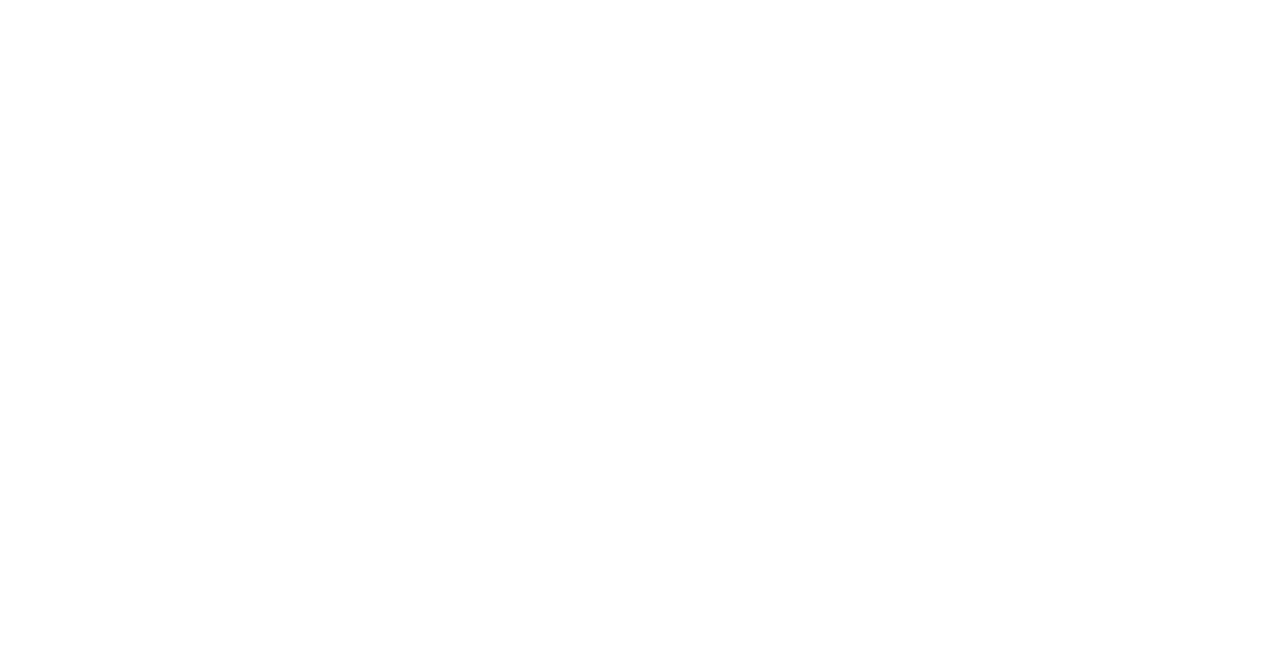
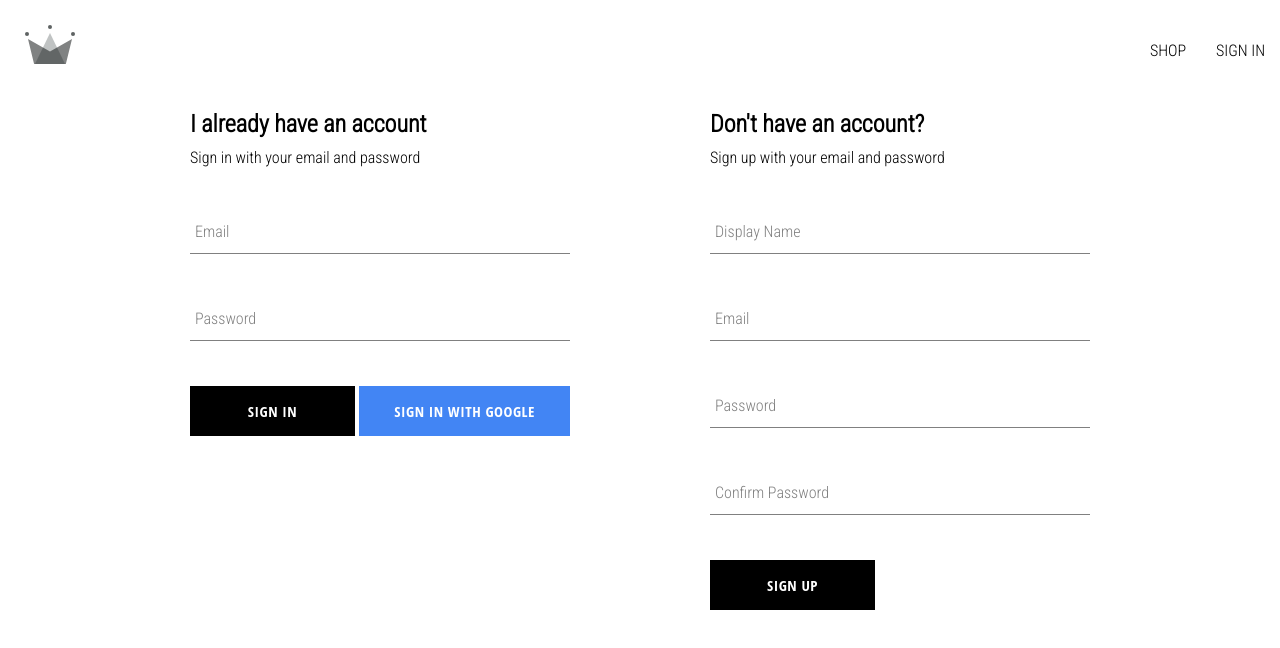
Before and after one commit to ChadlyRiedewald/ecommerce-demo, a React (Create React App) app: page /auth in a window 1280 px wide. Before the commit this address had no page. Shown: the top 648 px of the page. Built offline with nearby package versions, Linux system fonts and the light colour scheme.

Commit message:
created authentication page component alongside sign in form

```diff
--- a/src/App.js
+++ b/src/App.js
@@ -1,7 +1,7 @@
 import { Routes, Route } from 'react-router-dom';
 import Home from './routes/home/home.component';
 import Navigation from './routes/navigation/navigation.component';
-import SignIn from './routes/sign-in/sign-in.component';
+import Auth from './routes/auth/auth.component';
 
 const Shop = () => {
     return <div>Shop</div>;
@@ -13,7 +13,7 @@
             <Route path='/' element={<Navigation />}>
                 <Route index element={<Home />} />
                 <Route path='shop' element={<Shop />} />
-                <Route path='sign-in' element={<SignIn />} />
+                <Route path='auth' element={<Auth />} />
             </Route>
         </Routes>
     );
--- a/src/components/form-input/form-input.component.jsx
+++ b/src/components/form-input/form-input.component.jsx
@@ -1,13 +1,13 @@
 import './form-input.styles.scss';
 
-const FormInput = ({ label, inputOptions }) => {
+const FormInput = ({ label, ...otherProps }) => {
     return (
         <div className='group'>
-            <input className='form-input' {...inputOptions} />
+            <input className='form-input' {...otherProps} />
             {label && (
                 <label
                     className={`${
-                        inputOptions.value.length ? 'shrink' : ''
+                        otherProps.value.length ? 'shrink' : ''
                     } form-input-label`}
                 >
                     {label}
--- /dev/null
+++ b/src/components/sign-in-form/sign-in-form.component.jsx
@@ -0,0 +1,96 @@
+import FormInput from '../form-input/form-input.component';
+import Button from '../button/button.component';
+import './sign-in-form.styles.scss';
+import { useState } from 'react';
+
+import {
+    signInWithGooglePopup,
+    createUserDocumentFromAuth,
+    signInAuthUserWithEmailAndPassword,
+} from '../../utils/firebase/firebase.utils';
+
+const defaultFormFields = {
+    email: '',
+    password: '',
+};
+
+const SignInForm = () => {
+    const [formFields, setFormFields] = useState(defaultFormFields);
+    const { email, password } = formFields;
+
+    const resetFormFields = () => {
+        setFormFields(defaultFormFields);
+    };
+
+    const signInWithGoogle = async () => {
+        const { user } = await signInWithGooglePopup();
+        await createUserDocumentFromAuth(user);
+    };
+
+    const handleSubmit = async e => {
+        e.preventDefault();
+
+        try {
+            const response = await signInAuthUserWithEmailAndPassword(
+                email,
+                password
+            );
+            console.log(response);
+            resetFormFields();
+        } catch (e) {
+            switch (e.code) {
+                case 'auth/wrong-password':
+                    alert('incorrect password');
+                    break;
+                case 'auth/user-not-found':
+                    alert('no user found');
+                    break;
+                default:
+                    console.log(e);
+            }
+        }
+    };
+
+    const handleChange = e => {
+        const { name, value } = e.target;
+
+        setFormFields({ ...formFields, [name]: value });
+    };
+
+    return (
+        <div className='sign-up-container'>
+            <h2>I already have an account</h2>
+            <span>Sign in with your email and password</span>
+            <form onSubmit={handleSubmit}>
+                <FormInput
+                    label='Email'
+                    type='email'
+                    required
+                    onChange={handleChange}
+                    name='email'
+                    value={email}
+                />
+                <FormInput
+                    label='Password'
+                    type='password'
+                    required
+                    onChange={handleChange}
+                    name='password'
+                    value={password}
+                />
+                <div className='buttons-container'>
+                    <Button type='submit'>Sign In</Button>
+                    <Button
+                        type='button'
+                        buttonType='google'
+                        onClick={signInWithGoogle}
+                    >
+                        Sign In With Google
+                    </Button>
+                </div>
+            </form>
+        </div>
+    );
+};
+
+export default SignInForm;
--- /dev/null
+++ b/src/components/sign-in-form/sign-in-form.styles.scss
@@ -0,0 +1,4 @@
+.buttons-container {
+    display: flex;
+    justify-content: space-between;
+}
--- a/src/components/sign-up-form/sign-up-form.component.jsx
+++ b/src/components/sign-up-form/sign-up-form.component.jsx
@@ -63,46 +63,38 @@
             <form onSubmit={handleSubmit}>
                 <FormInput
                     label='Display Name'
-                    inputOptions={{
-                        type: 'text',
-                        required: true,
-                        onChange: handleChange,
-                        name: 'displayName',
-                        value: displayName,
-                    }}
+                    type='text'
+                    required
+                    onChange={handleChange}
+                    name='displayName'
+                    value={displayName}
                 />
 
                 <FormInput
                     label='Email'
-                    inputOptions={{
-                        type: 'email',
-                        required: true,
-                        onChange: handleChange,
-                        name: 'email',
-                        value: email,
-                    }}
+                    type='email'
+                    required
+                    onChange={handleChange}
+                    name='email'
+                    value={email}
                 />
 
                 <FormInput
                     label='Password'
-                    inputOptions={{
-                        type: 'password',
-                        required: true,
-                        onChange: handleChange,
-                        name: 'password',
-                        value: password,
-                    }}
+                    type='password'
+                    required
+                    onChange={handleChange}
+                    name='password'
+                    value={password}
                 />
 
                 <FormInput
                     label='Confirm Password'
-                    inputOptions={{
-                        type: 'password',
-                        required: true,
-                        onChange: handleChange,
-                        name: 'confirmPassword',
-                        value: confirmPassword,
-                    }}
+                    type='password'
+                    required
+                    onChange={handleChange}
+                    name='confirmPassword'
+                    value={confirmPassword}
                 />
                 <Button type='submit'>Sign Up</Button>
             </form>
--- /dev/null
+++ b/src/routes/auth/auth.component.jsx
@@ -0,0 +1,14 @@
+import SignUpForm from '../../components/sign-up-form/sign-up-form.component';
+import SignInForm from '../../components/sign-in-form/sign-in-form.component';
+import './auth.styles.scss';
+
+const SignIn = () => {
+    return (
+        <div className='auth-container'>
+            <SignInForm />
+            <SignUpForm />
+        </div>
+    );
+};
+
+export default SignIn;
--- /dev/null
+++ b/src/routes/auth/auth.styles.scss
@@ -0,0 +1,6 @@
+.auth-container {
+    display: flex;
+    justify-content: space-between;
+    width: 900px;
+    margin: 30px auto;
+}
--- a/src/routes/navigation/navigation.component.jsx
+++ b/src/routes/navigation/navigation.component.jsx
@@ -14,7 +14,7 @@
                     <Link className='nav-link' to='/shop'>
                         SHOP
                     </Link>
-                    <Link className='nav-link' to='/sign-in'>
+                    <Link className='nav-link' to='/auth'>
                         SIGN IN
                     </Link>
                 </div>
--- a/src/routes/navigation/navigation.styles.scss
+++ b/src/routes/navigation/navigation.styles.scss
@@ -21,6 +21,7 @@
         .nav-link {
             padding: 10px 15px;
             cursor: pointer;
+            align-self: flex-end;
         }
     }
 }
--- a/src/routes/sign-in/sign-in.component.jsx
+++ /dev/null
@@ -1,23 +0,0 @@
-import {
-    signInWithGooglePopup,
-    createUserDocumentFromAuth,
-} from '../../utils/firebase/firebase.utils';
-
-import SignUpForm from '../../components/sign-up-form/sign-up-form.component';
-
-const SignIn = () => {
-    const logGoogleUser = async () => {
-        const { user } = await signInWithGooglePopup();
-        const userDocRef = await createUserDocumentFromAuth(user);
-    };
-
-    return (
-        <div>
-            <h1>Sign In Page</h1>
-            <button onClick={logGoogleUser}>Sign in with Google Popup</button>
-            <SignUpForm />
-        </div>
-    );
-};
-
-export default SignIn;
--- a/src/utils/firebase/firebase.utils.js
+++ b/src/utils/firebase/firebase.utils.js
@@ -4,6 +4,7 @@
     signInWithPopup,
     GoogleAuthProvider,
     createUserWithEmailAndPassword,
+    signInWithEmailAndPassword,
 } from 'firebase/auth';
 import { getFirestore, doc, getDoc, setDoc } from 'firebase/firestore';
 
@@ -16,6 +17,7 @@
     appId: '1:733328434388:web:aef411c30b04cf0faec741',
 };
 
+// eslint-disable-next-line
 const firebaseApp = initializeApp(firebaseConfig);
 
 const googleProvider = new GoogleAuthProvider();
@@ -66,3 +68,9 @@
 
     return await createUserWithEmailAndPassword(auth, email, password);
 };
+
+export const signInAuthUserWithEmailAndPassword = async (email, password) => {
+    if (!email || !password) return;
+
+    return await signInWithEmailAndPassword(auth, email, password);
+};
```
